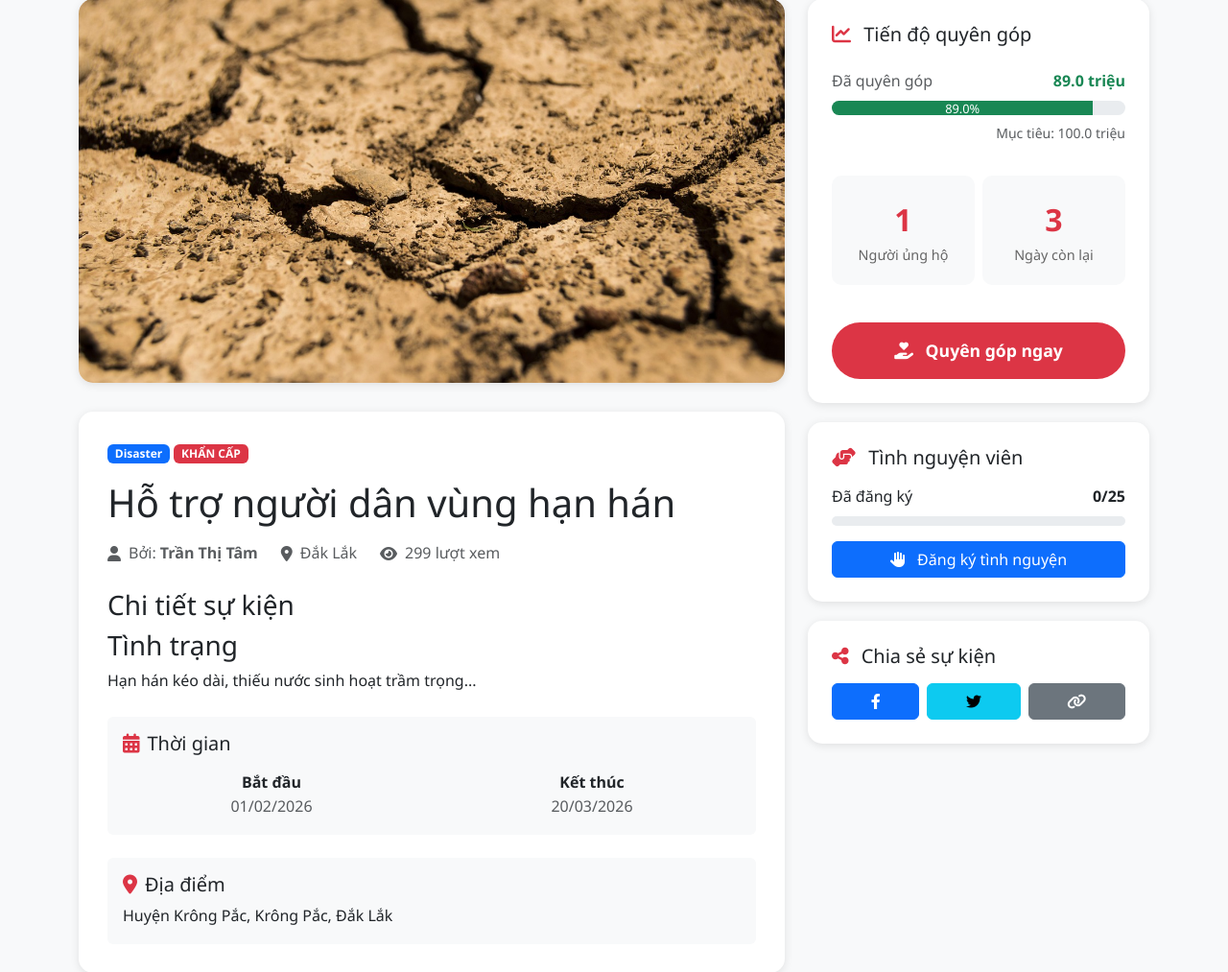
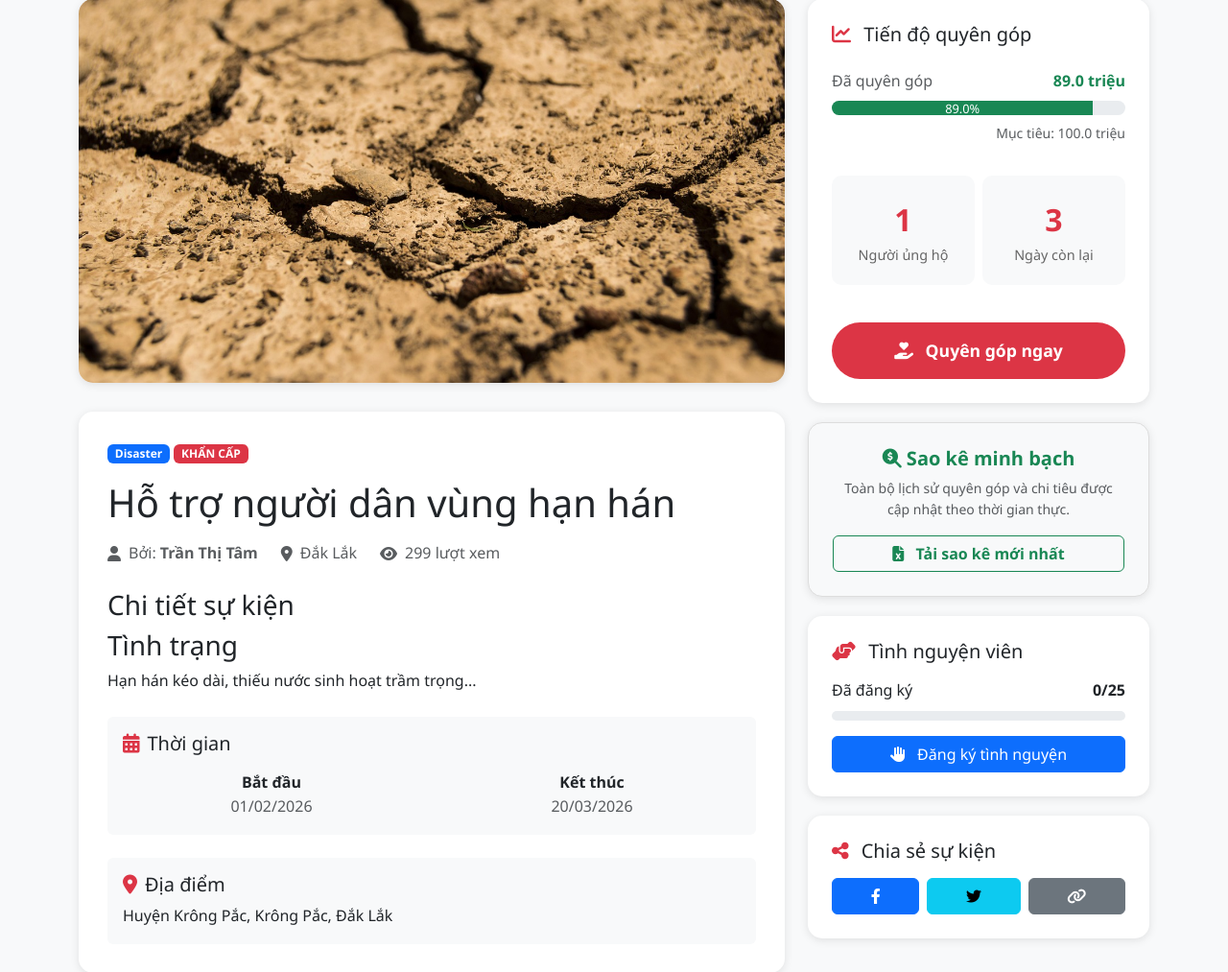
Before and after one commit to TRONG-GA/DACS-CharityManager, a PHP site: page /DACS-CharityManager/events/event_detail.php?slug=ho-tro-nguoi-dan-vung-han-han in a window 1280 px wide; the page is wider, and only the part inside the window is pictured. Shown: the part 863-1876 px from the top of that part at 96% size. Run offline with PHP 8.4, Linux system fonts and the light colour scheme; data comes from the database, SQL or seed files in the repository; some libraries are stand-ins or nearby versions.

Commit message:
Clean up comments in event_detail.php
Removed unnecessary comments for better readability.

```diff
--- a/events/event_detail.php
+++ b/events/event_detail.php
@@ -99,9 +99,7 @@ include '../includes/navbar.php';
 <div class="event-detail-page">
     <div class="container">
         <div class="row">
-            <!-- Main Content -->
             <div class="col-lg-8">
-                <!-- Flash Message -->
                 <?php if ($alertMessage): ?>
                 <div class="alert alert-<?= $alertMessage['type'] == 'error' ? 'danger' : $alertMessage['type'] ?> alert-dismissible fade show">
                     <?= $alertMessage['message'] ?>
@@ -109,7 +107,6 @@ include '../includes/navbar.php';
                 </div>
                 <?php endif; ?>
 
-                <!-- Hero Image -->
                 <div class="event-hero">
                     <?php
 $thumb = $event['thumbnail'];
@@ -122,9 +119,7 @@ if (strpos($thumb, 'events/') !== 0) {
                          onerror="this.src='<?= BASE_URL ?>/public/images/placeholder.jpg'">
                 </div>
 
-                <!-- Event Info -->
                 <div class="event-content">
-                    <!-- Badges -->
                     <div class="mb-3">
                         <span class="badge bg-primary"><?= ucfirst($event['category']) ?></span>
                         <?php if ($event['is_urgent']): ?>
@@ -135,10 +130,8 @@ if (strpos($thumb, 'events/') !== 0) {
                         <?php endif; ?>
                     </div>
 
-                    <!-- Title -->
                     <h1 class="mb-3"><?= sanitize($event['title']) ?></h1>
 
-                    <!-- Meta Info -->
                     <div class="d-flex align-items-center text-muted mb-4">
                         <i class="fas fa-user me-2"></i>
                         <span class="me-4">Bởi: <strong><?= sanitize($event['organizer_name']) ?></strong></span>
@@ -150,19 +143,16 @@ if (strpos($thumb, 'events/') !== 0) {
                         <span><?= number_format($event['views']) ?> lượt xem</span>
                     </div>
 
-                    <!-- Description -->
                     <div class="alert alert-info">
                         <i class="fas fa-info-circle me-2"></i>
                         <strong>Mô tả:</strong> <?= sanitize($event['description']) ?>
                     </div>
 
-                    <!-- Content -->
                     <div class="event-content-body">
                         <h3>Chi tiết sự kiện</h3>
                         <div><?= $event['content'] ?></div>
                     </div>
 
-                    <!-- Timeline -->
                     <div class="mt-4 p-3 bg-light rounded">
                         <h5><i class="fas fa-calendar-alt text-danger me-2"></i>Thời gian</h5>
                         <div class="row text-center mt-3">
@@ -177,14 +167,12 @@ if (strpos($thumb, 'events/') !== 0) {
                         </div>
                     </div>
 
-                    <!-- Location -->
                     <div class="mt-4 p-3 bg-light rounded">
                         <h5><i class="fas fa-map-marker-alt text-danger me-2"></i>Địa điểm</h5>
                         <p class="mb-0"><?= sanitize($event['location']) ?>, <?= sanitize($event['district']) ?>, <?= sanitize($event['province']) ?></p>
                     </div>
                 </div>
 
-                <!-- Recent Donations -->
                 <div class="event-content mt-3">
                     <h4 class="mb-4">
                         <i class="fas fa-heart text-danger me-2"></i>
@@ -226,9 +214,7 @@ if (strpos($thumb, 'events/') !== 0) {
                 </div>
             </div>
 
-            <!-- Sidebar -->
             <div class="col-lg-4">
-                <!-- Donation Progress -->
                 <div class="sidebar-box">
                     <h5 class="mb-4">
                         <i class="fas fa-chart-line text-danger me-2"></i>
@@ -250,7 +236,6 @@ if (strpos($thumb, 'events/') !== 0) {
                         </div>
                     </div>
 
-                    <!-- Stats -->
                     <div class="row g-2 mt-4">
                         <div class="col-6">
                             <div class="stat-box">
@@ -266,7 +251,6 @@ if (strpos($thumb, 'events/') !== 0) {
                         </div>
                     </div>
 
-                    <!-- Donate Button -->
                     <div class="d-grid gap-2 mt-4">
                         <a href="<?= BASE_URL ?>/events/donate.php?event_id=<?= $event['id'] ?>"
                            class="btn btn-donate">
@@ -276,7 +260,13 @@ if (strpos($thumb, 'events/') !== 0) {
                     </div>
                 </div>
 
-                <!-- Volunteer Info -->
+                <div class="sidebar-box text-center" style="background: #f8f9fa; border: 1px solid #ddd;">
+                    <h5 class="fw-bold text-success mb-2"><i class="fas fa-search-dollar"></i> Sao kê minh bạch</h5>
+                    <p class="text-muted small mb-3">Toàn bộ lịch sử quyên góp và chi tiêu được cập nhật theo thời gian thực.</p>
+                    <a href="export_excel.php?slug=<?= htmlspecialchars($event['slug']) ?>" class="btn btn-outline-success fw-bold w-100">
+                        <i class="fas fa-file-excel me-2"></i> Tải sao kê mới nhất
+                    </a>
+                </div>
                 <?php if ($event['volunteer_needed'] > 0): ?>
                 <div class="sidebar-box">
                     <h5 class="mb-3">
@@ -313,7 +303,6 @@ if (strpos($thumb, 'events/') !== 0) {
                 </div>
                 <?php endif; ?>
 
-                <!-- Share -->
                 <div class="sidebar-box">
                     <h5 class="mb-3">
                         <i class="fas fa-share-alt text-danger me-2"></i>
@@ -338,7 +327,6 @@ if (strpos($thumb, 'events/') !== 0) {
             </div>
         </div>
 
-        <!-- Back to Events -->
         <div class="text-center mt-4">
             <a href="<?= BASE_URL ?>/events/events.php" class="btn btn-outline-secondary">
                 <i class="fas fa-arrow-left me-2"></i>Quay lại danh sách sự kiện
```
